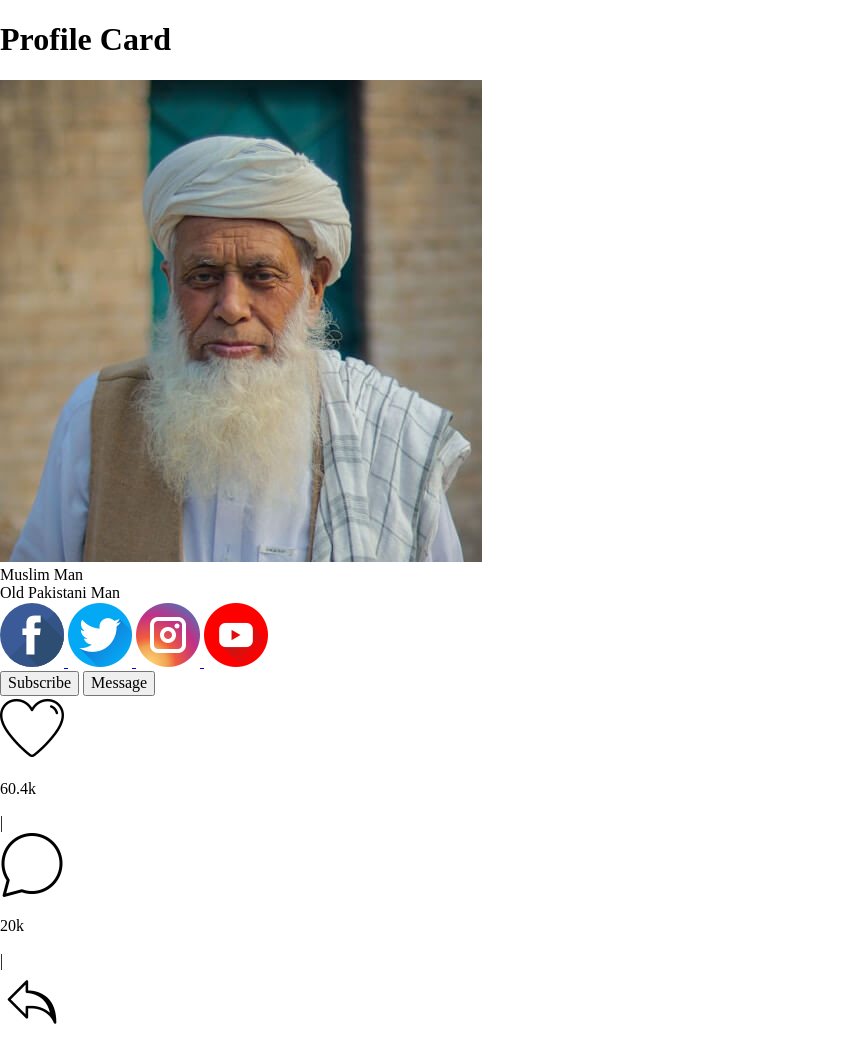
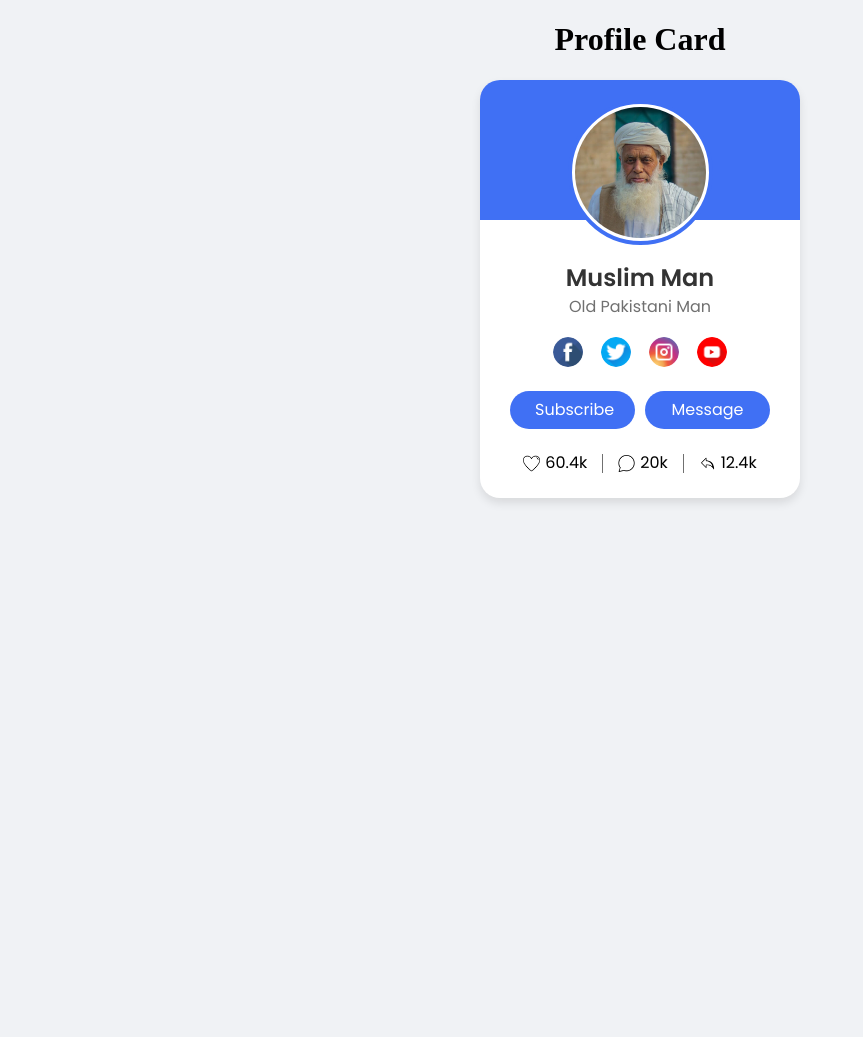
Before and after one commit to youssef-el-atmani/LBB, a plain HTML site: page projects/html-css/aaaa-profile-card/index.html in a window 1280 px wide. Shown: the top 1037 px of the page, without its empty margins (0-863 px from the left). After the commit the page ends 800 px from the top, so only its background shows below. Drawn offline with Linux system fonts and the light colour scheme.

Commit message:
Style the profile-card

```diff
--- a/projects/html-css/aaaa-profile-card/index.html
+++ b/projects/html-css/aaaa-profile-card/index.html
@@ -15,6 +15,8 @@
         <img
           src="./assets/muslim-man.jpg"
           alt="Old Muslim man from Pakistan wearing traditional Pakistani clothes"
+          width="145px"
+          height="145"
         />
       </div>
 
@@ -37,6 +39,7 @@
             <img src="./assets/icons/youtube-icon.png" alt="youtube-icon" />
           </a>
         </div>
+      </div>
 
       <div class="contact">
         <button>Subscribe</button>
@@ -52,8 +55,6 @@
           <p class="likes-counter">60.4k</p>
         </div>
 
-          <div class="stats-separator">|</div>
-
         <div class="comments">
           <img
             src="./assets/icons/comments-icon.png"
@@ -62,14 +63,11 @@
           <p class="comments-counter">20k</p>
         </div>
 
-          <div class="stats-separator">|</div>
-
         <div class="shares-counter">
           <img src="./assets/icons/share-icon.png" alt="share icon" />
           <p class="sharing-counter">12.4k</p>
         </div>
       </div>
     </div>
-    </div>
   </body>
 </html>
--- a/projects/html-css/aaaa-profile-card/styles.css
+++ b/projects/html-css/aaaa-profile-card/styles.css
@@ -1,3 +1,4 @@
+@import url("https://fonts.googleapis.com/css2?family=Poppins:ital,wght@0,100;0,200;0,300;0,400;0,500;0,600;0,700;0,800;0,900;1,100;1,200;1,300;1,400;1,500;1,600;1,700;1,800;1,900&display=swap");
 /* The alternative box model */
 html {
   box-sizing: border-box;
@@ -8,3 +9,122 @@ html {
 *::after {
   box-sizing: inherit;
 }
+
+/*  */
+:root {
+  --primary-blue: #4070f4;
+  --page-background: #f0f2f5;
+  --text-primary: #333333;
+  --text-secondary: #707070;
+  --btn-hover: #265df2;
+}
+
+/* -------------------- */
+body {
+  background-color: var(--page-background);
+  display: flex;
+  flex-direction: column;
+  align-items: center;
+}
+.profile-card {
+  width: 320px;
+  background-color: #fff;
+  border-radius: 20px;
+  box-shadow: 0 5px 10px #0000001a;
+  font-family: Poppins;
+}
+
+.header {
+  height: 140px;
+  background-color: var(--primary-blue);
+  border-radius: 20px 20px 0 0;
+  display: flex;
+  justify-content: center;
+}
+
+.header img {
+  border-radius: 50%;
+  border: 4px solid var(--primary-blue);
+  padding: 3px;
+  background-color: #fff;
+  margin-top: 20px;
+}
+
+.personal-info {
+  display: flex;
+  flex-direction: column;
+  align-items: center;
+  padding-top: 44px;
+
+  .name {
+    font-size: 24px;
+    font-weight: 600;
+    color: var(--text-primary);
+    margin-bottom: 7px;
+  }
+  .description {
+    font-size: 16px;
+    font-weight: 400;
+    color: var(--text-secondary);
+  }
+
+  .social-links {
+    display: flex;
+    justify-content: space-between;
+    width: 175px;
+    margin-block: 20px;
+
+    img {
+      width: 30px;
+      height: 30px;
+      border-radius: 50%;
+      transition: box-shadow 0.2s;
+    }
+    img:hover {
+      box-shadow: 0 0 3px 2px #00000044;
+    }
+  }
+}
+
+.contact {
+  display: flex;
+  justify-content: center;
+  gap: 10px;
+  margin-bottom: 25px;
+  button {
+    cursor: pointer;
+    width: 125px;
+    padding: 10px 25px;
+    border: none;
+    border-radius: 24px;
+    color: #fff;
+    background-color: var(--primary-blue);
+  }
+  button:hover {
+    background-color: var(--btn-hover);
+  }
+}
+
+.stats {
+  display: flex;
+  justify-content: center;
+  margin-bottom: 25px;
+
+  div {
+    display: flex;
+    align-items: center;
+    padding-inline: 15px;
+    gap: 5px;
+    img {
+      width: 17px;
+    }
+    p {
+      margin: 0;
+    }
+  }
+
+  .comments {
+    border-left: 1px solid var(--text-secondary);
+    border-right: 1px solid var(--text-secondary);
+  }
+}
```
Lines whose indentation alone changed are shown as unchanged.
